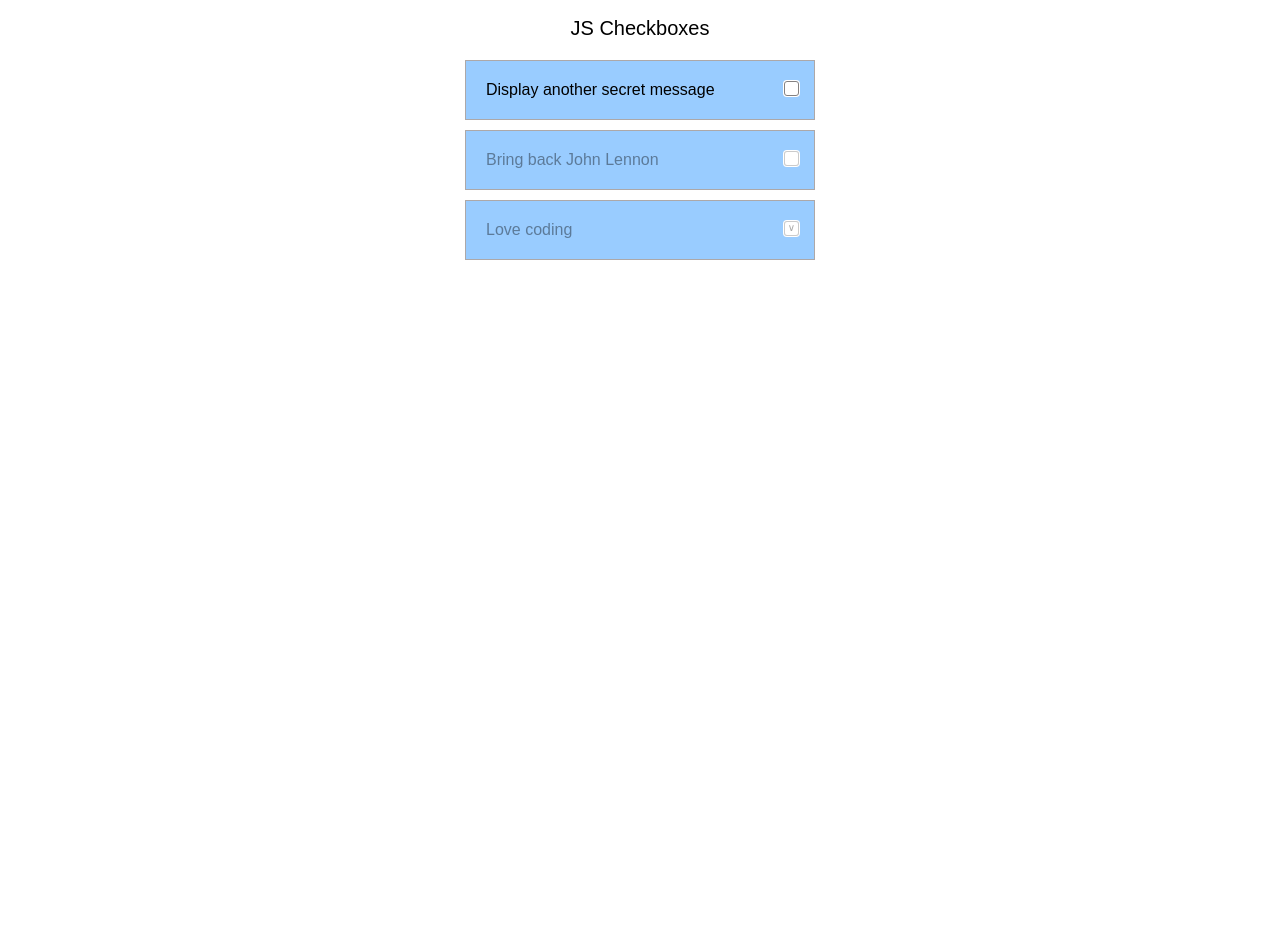
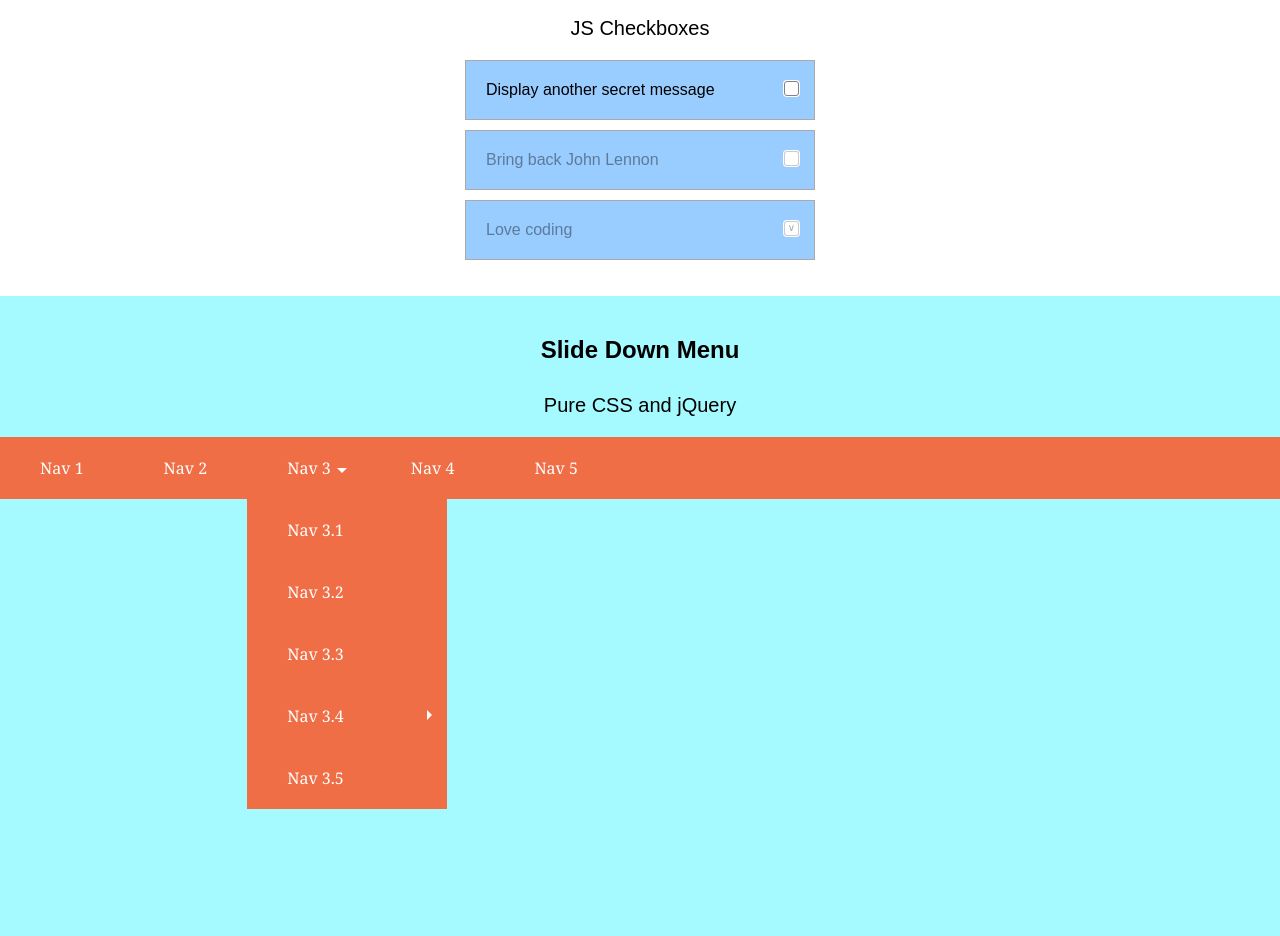
Before and after one commit to Nata25/JS_9-10_jquery, a plain HTML site: page index.html in a window 1280 px wide. Shown: the part 1624-2560 px from the top of the page. Before the commit the page ends 1920 px from the top, so only its background shows below. Drawn offline with nearby package versions, Linux system fonts and the light colour scheme.

Commit message:
Add basic navigation markup and styles;1-level nesting

```diff
--- a/css/style.css
+++ b/css/style.css
@@ -25,7 +25,8 @@ img {
 
 .carousel-container,
 .selectBox-container,
-.checkBox-container {
+.checkBox-container,
+.navigation-container {
     height: 600px;
     padding-top: 40px;
 }
@@ -327,3 +328,69 @@ img {
     text-align: center;
     cursor: default;
 }
+
+/* Navigation */
+.navigation-container {
+    /*background-color: #00f1ff;*/
+    background-color: #a5faff;
+}
+
+.navigation li {
+    position: relative;
+}
+
+.navigation ul {
+    display: flex;
+    width: 100%;
+    list-style-type: none;
+    background-color: #ef6e46;
+}
+
+.navigation a {
+    display: inline-block;
+    position: relative;
+    padding: 20px 40px;
+    color: #fff;
+    font-family: Georgia, Arial, sans-serif;
+    text-decoration: none;
+    background-color: transparent;
+    transition: background-color .1s ease-in-out;
+}
+
+.navigation a:hover {
+    background-color: #f59771;
+    color: #000;
+}
+
+.inner-list::after {
+    position: absolute;
+    top: 31px;
+    left: 90px;
+    width: 0;
+    height: 0;
+    border-top: 5px solid #fff;
+    border-left: 5px solid transparent;
+    border-right: 5px solid transparent;
+    content: '';
+}
+
+.inner-list .inner-list::after {
+    position: absolute;
+    width: 0;
+    height: 0;
+    border-top: 5px solid transparent;
+    border-bottom: 5px solid transparent;
+    border-left: 5px solid #fff;
+    left: 180px;
+    top: 25px;
+}
+
+.inner-list ul {
+    position: absolute;
+    flex-direction: column;
+    width: 200px;
+}
+
+.inner-list a {
+    width: 60%;
+}
--- a/index.html
+++ b/index.html
@@ -131,6 +131,31 @@
 
         </section>
 
+        <section class="navigation-container">
+            <h2>Slide Down Menu</h2>
+
+            <h3>Pure CSS and jQuery</h3>
+
+            <nav class="navigation">
+                <ul>
+                    <li><a href="#">Nav 1</a></li>
+                    <li><a href="#">Nav 2</a></li>
+                    <li class="inner-list">
+                        <a href="#">Nav 3</a>
+                        <ul>
+                            <li><a href="#">Nav 3.1</a></li>
+                            <li><a href="#">Nav 3.2</a></li>
+                            <li><a href="#">Nav 3.3</a></li>
+                            <li class="inner-list"><a href="#">Nav 3.4</a></li>
+                            <li><a href="#">Nav 3.5</a></li>
+                        </ul>
+                    </li>
+                    <li><a href="#">Nav 4</a></li>
+                    <li><a href="#">Nav 5</a></li>
+                </ul>
+            </nav>
+        </section>
+
 
 
     </body>
--- a/js/script.js
+++ b/js/script.js
@@ -103,9 +103,10 @@ $(function() {
             container.addClass("input-disabled");
         }
     }
-    //
-    // $(".js-native-checkbox").change(function() {
-    //     console.log($(this).is(":checked"));
-    // });
+
+//*********** Navigation *********** //
+    $(".navigation a").click(function(event) {
+        event.preventDefault();
+    })
 
 }); // end of ready
```
